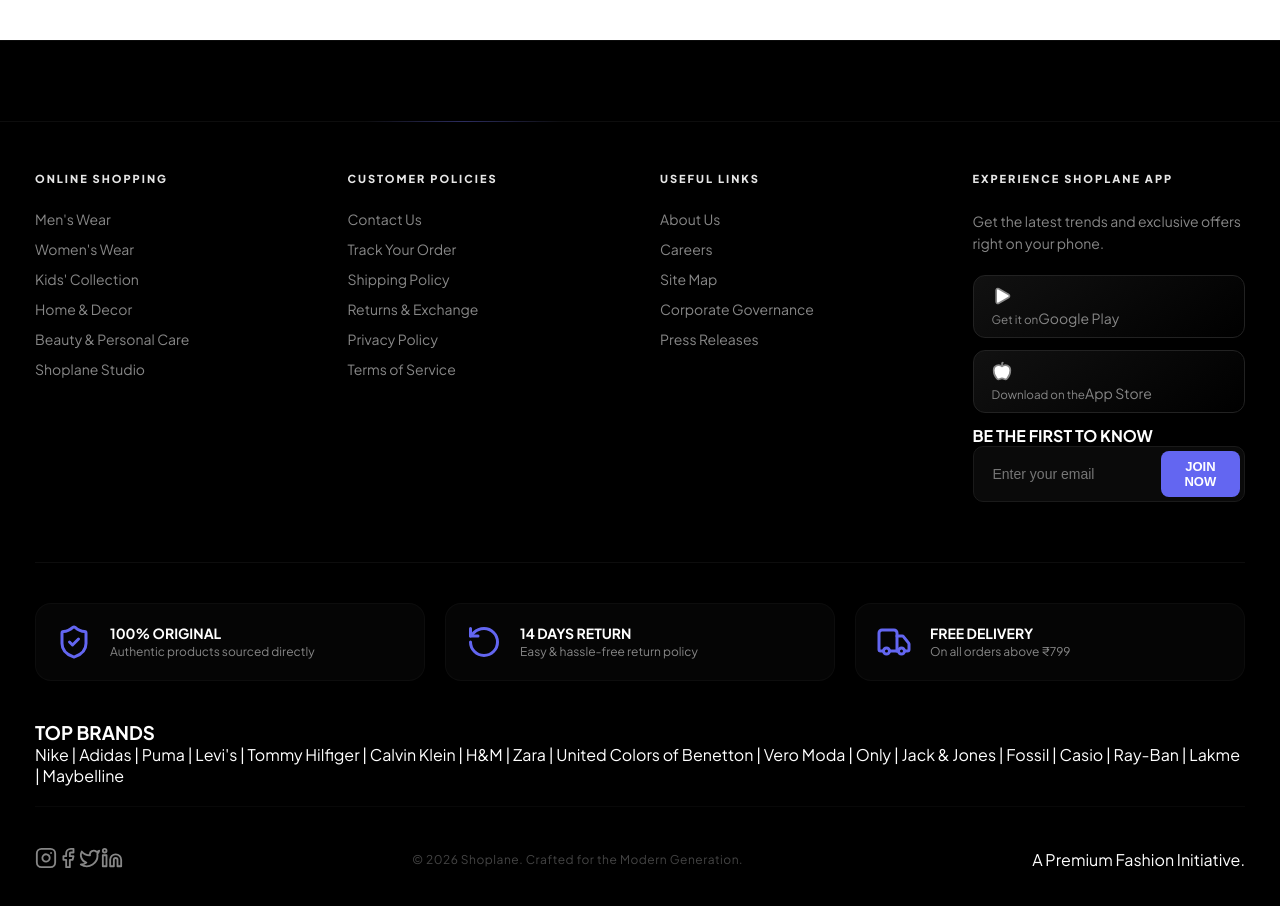
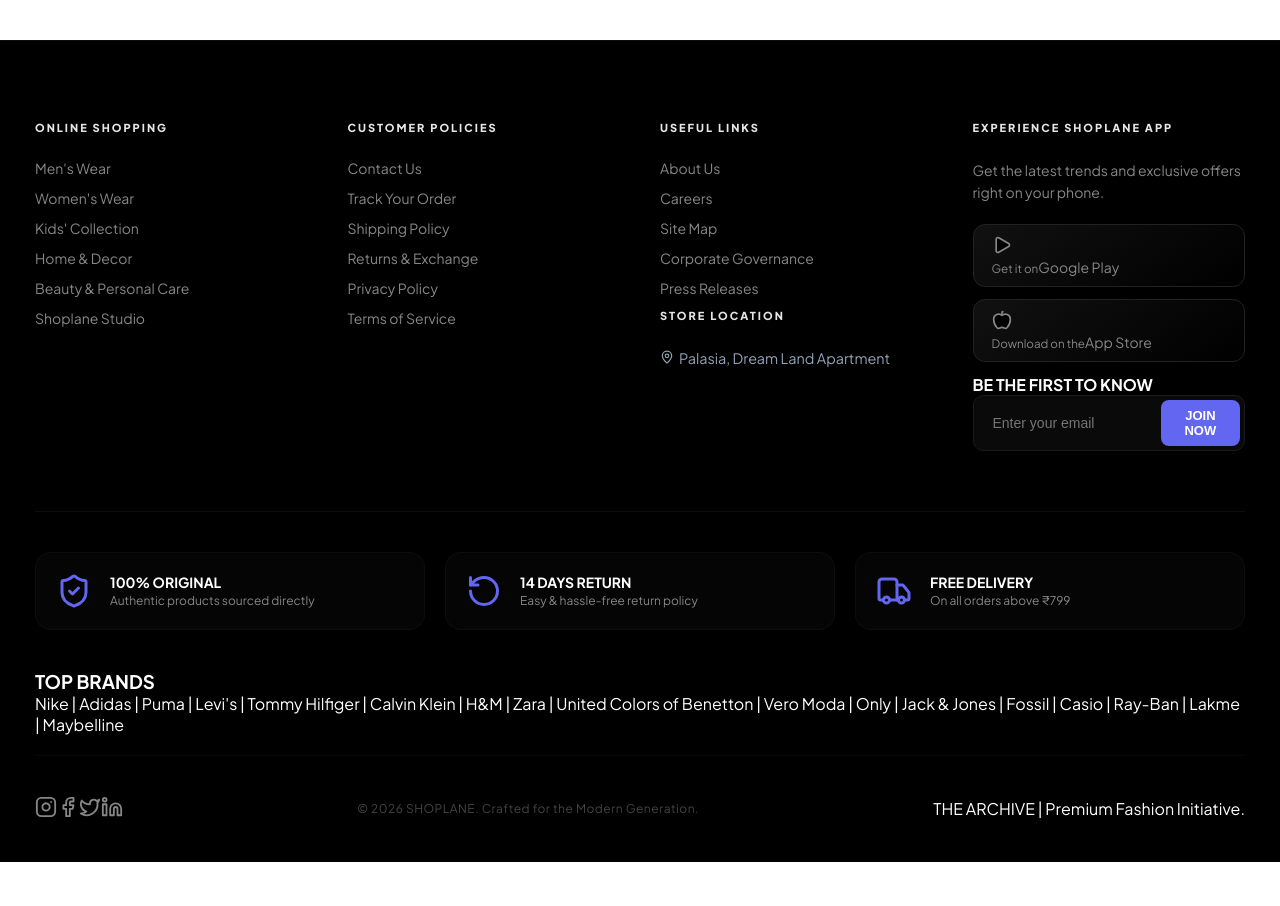
Before and after one commit to sameer-2134/shop-frontend, a React (Vite) app: page /gallery in a window 1280 px wide. Shown: the part 760-1666 px from the top of the page. After the commit the page ends 1622 px from the top, so only its background shows below. Built offline with nearby package versions, Linux system fonts and the light colour scheme; no server answers; a web font is replaced by a local one.

Commit message:
Update Footer.jsx

```diff
--- a/src/Footer.jsx
+++ b/src/Footer.jsx
@@ -2,19 +2,17 @@
 import { Link } from 'react-router-dom';
 import {
   Instagram, Linkedin, Facebook, Twitter,
-  ShieldCheck, RotateCcw, Truck, Apple, Play
+  ShieldCheck, RotateCcw, Truck, Apple, Play, MapPin
 } from 'lucide-react';
 import './Footer.css';
 
 const Footer = () => {
   return (
     <footer className="premium-footer">
-      <div className="neon-line-wrapper">
-    <div className="neon-line"></div>
-  </div>
+      {/* Black Top Border to match "The Archive" header */}
+      <div className="archive-border-top"></div>
+
       <div className="footer-container">
-        <div className="footer-container"></div>
-
         {/* Section 1: Navigation Grid */}
         <div className="footer-grid">
           <div className="footer-col">
@@ -44,6 +42,15 @@
             <Link to="/sitemap">Site Map</Link>
             <Link to="/corporate">Corporate Governance</Link>
             <Link to="/press">Press Releases</Link>
+
+            {/* ADDED ADDRESS HERE */}
+            <div className="store-address-section">
+              <h3>STORE LOCATION</h3>
+              <p className="address-text">
+                <MapPin size={14} style={{marginRight: '5px'}} />
+                Palasia, Dream Land Apartment
+              </p>
+            </div>
           </div>
 
           <div className="footer-col newsletter-col">
@@ -52,14 +59,14 @@
 
             <div className="app-btns">
               <a href="#" className="store-btn">
-                <Play size={20} fill="white" />
+                <Play size={20} fill="black" />
                 <div className="btn-text">
                   <small>Get it on</small>
                   <span>Google Play</span>
                 </div>
               </a>
               <a href="#" className="store-btn">
-                <Apple size={20} fill="white" />
+                <Apple size={20} fill="black" />
                 <div className="btn-text">
                   <small>Download on the</small>
                   <span>App Store</span>
@@ -77,7 +84,7 @@
           </div>
         </div>
 
-        {/* Section 2: Trust Badges (3D Cards) */}
+        {/* Section 2: Trust Badges (3D Style kept, but theme matched) */}
         <div className="trust-badges">
           <div className="badge-card">
             <ShieldCheck className="badge-icon" size={36} />
@@ -117,8 +124,8 @@
                 <Twitter size={22} className="s-icon" />
                 <Linkedin size={22} className="s-icon" />
             </div>
-            <p className="copyright">© 2026 Shoplane. Crafted for the Modern Generation.</p>
-            <p className="venture-text">A Premium Fashion Initiative.</p>
+            <p className="copyright">© 2026 SHOPLANE. Crafted for the Modern Generation.</p>
+            <p className="venture-text">THE ARCHIVE | Premium Fashion Initiative.</p>
         </div>
       </div>
     </footer>
```
